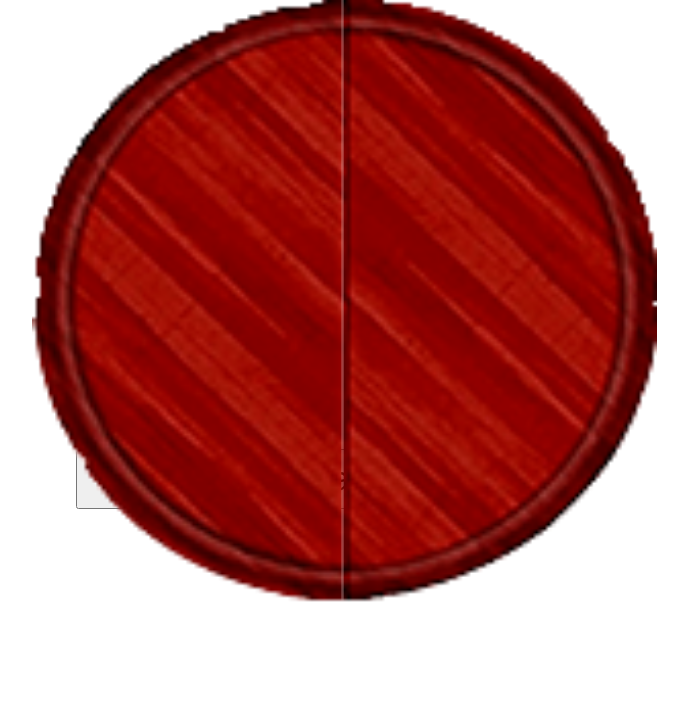
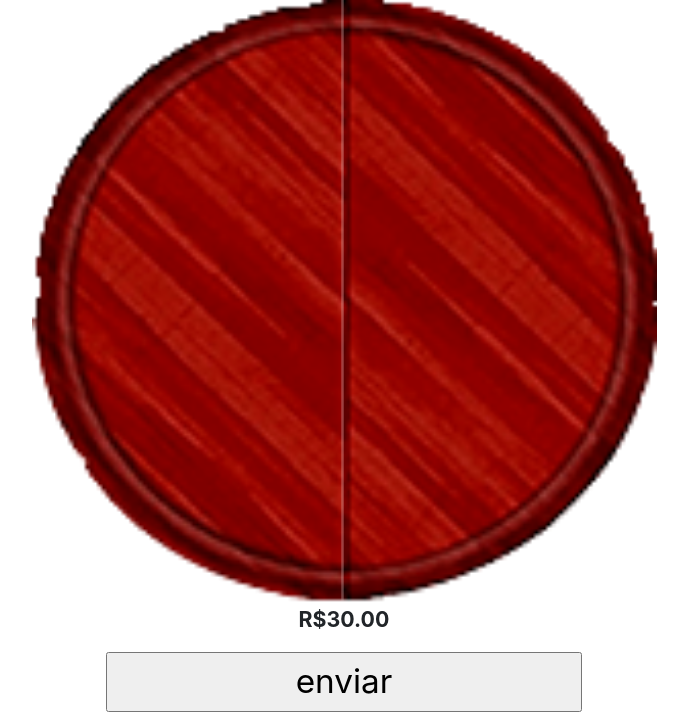
Before and after one commit to Raynder/Sistema-pizzaria, a PHP site: page /Pedir/teste.php in a window 1280 px wide. Shown: the part 457-1177 px from the top of the page, without its empty margins (296-984 px from the left). Before the commit the page ends 1059 px from the top, so only its background shows below. Run offline with PHP 8.4, Linux system fonts and the light colour scheme.

Commit message:
simplificando estilos e automatizando rendenização

```diff
--- /dev/null
+++ b/Pedir/_JS/auxiliar.js
@@ -0,0 +1,11 @@
+function aux(){
+    setInterval(function (){
+        valor = document.getElementById('direito').height
+        document.getElementById('isab1').style.height = valor+'px'
+        document.getElementById('isab2').style.height = valor+'px'
+    },1000)
+}
+function iniciar(){
+    entrar_bandeja()
+    aux()
+}
--- a/Pedir/teste.php
+++ b/Pedir/teste.php
@@ -11,6 +11,7 @@ require_once "../config.php";
 		<link rel="stylesheet" type="text/css" href="../_css/bandeja.css">
         <script src="_JS/x2.js" type="text/javascript"></script>
         <script src="_JS/slids.js" type="text/javascript"></script>
+        <script src="_JS/auxiliar.js" type="text/javascript"></script>
         <script type="text/javascript" src="../_JS/funcoes.js"></script>
 	</head>
 
@@ -89,8 +90,10 @@ require_once "../config.php";
 
                                     <div class="bandeja_toda">
                                         <div class="centro x2">
-                                            <img id="direito" class="bandeja" src="_img2x/direito.png">
-                                            <img id="esquerdo" class="bandeja" src="_img2x/esquerdo.png">
+                                            <div class="tee">
+                                                <img id="direito" class="bandeja" src="_img2x/direito.png">
+                                                <img id="esquerdo" class="bandeja" src="_img2x/esquerdo.png">
+                                            </div>
 
                                             <select onchange="mudaFoto1(this.value)" name="nsab1" id="isab1" class="entrada-hidden direito2x">
                                                 <optgroup>
@@ -110,6 +113,10 @@ require_once "../config.php";
                                                 </optgroup>
 
                                             </select>
+
+                                            <figcaption>
+                                                <p onclick="aux()">R$30.00</p>
+                                            </figcaption>
 
                                             <input type="button" value="enviar" onclick="sair_bandeja()">
 
@@ -151,7 +158,7 @@ require_once "../config.php";
                                     </select>
                                 </div>
                                 <div class="col-lg-12">
-                                    <label id="titulo"><p>Deseja remover algo?<br>informe aqui:</p></label>
+                                    <label id="titulo"><p>Observações:</p></label>
                                 </div>
                                 <div class="col-lg-12">
 
@@ -171,7 +178,7 @@ require_once "../config.php";
 
         </div>
         <script>
-            window.onload = entrar_bandeja()
+            window.onload = iniciar()
         </script>
 	</body>
 </html>
--- a/_css/bandeja.css
+++ b/_css/bandeja.css
@@ -27,7 +27,6 @@
 }
 
 .x2 select{
-    height: 450px;
     width: 50%;
 }
 .esquerdo2x{
--- a/_css/style.css
+++ b/_css/style.css
@@ -17,8 +17,10 @@ p{
 input{
     font-size: 25pt;
     width: 80%;
-    margin-right: 10%;
     height: 60px;
+}
+textarea{
+    width: 80%;
 }
 .linha{
     height: 100px;
```
Also changed, not shown: Pedir/2sabores.php (+5 -4 lines).
